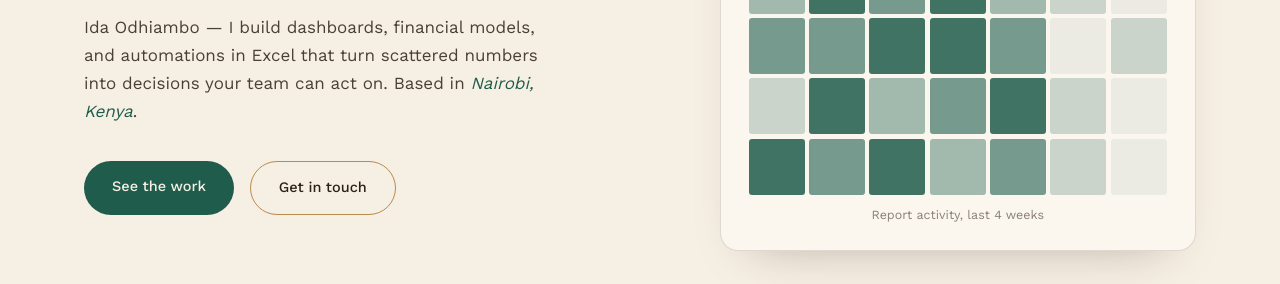
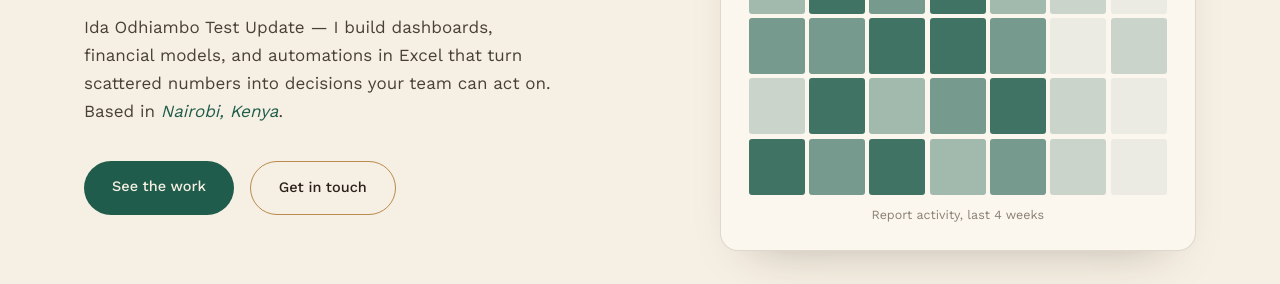
Before and after one commit to Ida-odhiambo/Portfolio, a plain HTML site: page Github-Portfolio-main/index.html in a window 1280 px wide. Shown: the part 516-800 px from the top of the page. Drawn offline with nearby package versions, Linux system fonts and the light colour scheme.

Commit message:
Update index.html

```diff
--- a/Github-Portfolio-main/index.html
+++ b/Github-Portfolio-main/index.html
@@ -36,7 +36,7 @@
       <em>exactly</em> where you stand.
     </h1>
     <p class="hero__sub">
-      Ida Odhiambo — I build dashboards, financial models, and automations in
+      Ida Odhiambo Test Update — I build dashboards, financial models, and automations in
       Excel that turn scattered numbers into decisions your team can act on.
       Based in <span class="locality">Nairobi, Kenya</span>.
     </p>
```
